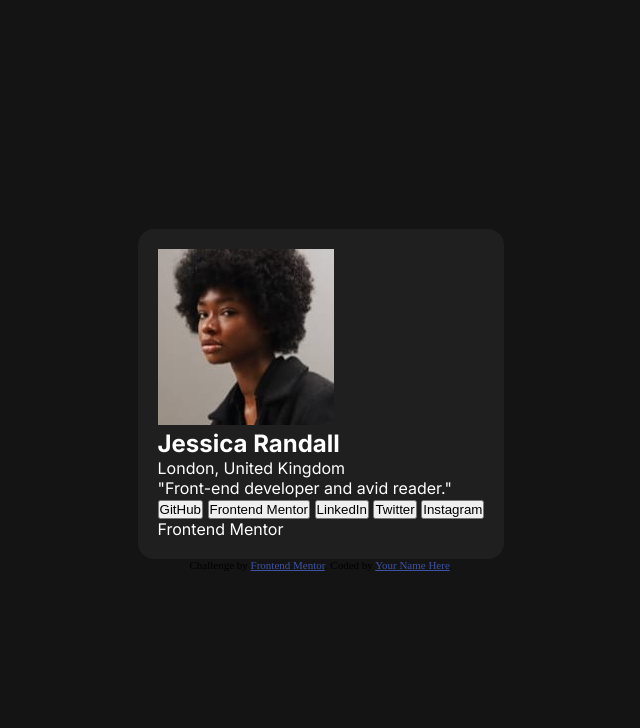
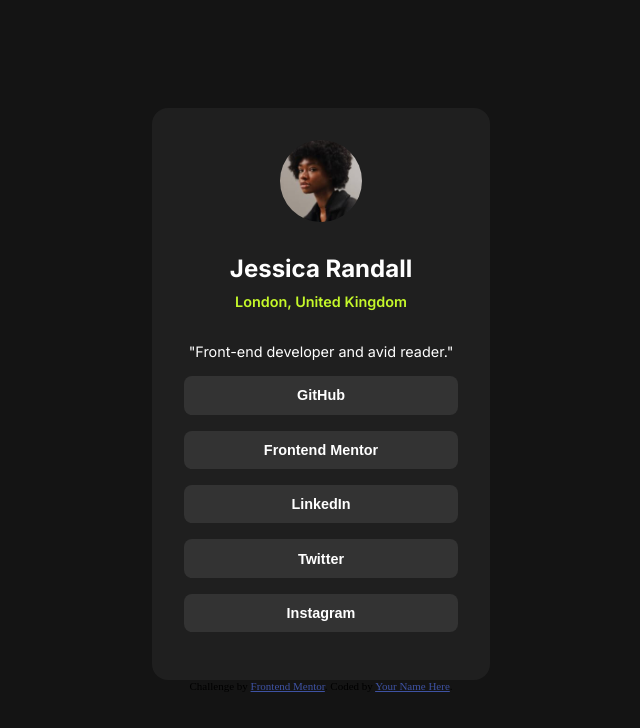
Before and after one commit to Skwarekk/Social-links-profile, a plain HTML site: page index.html in a window 1280 px wide. Shown: the whole page, without its empty margins (319-959 px from the left). Drawn offline with Linux system fonts and the light colour scheme.

Commit message:
content styles

```diff
--- a/index.html
+++ b/index.html
@@ -26,14 +26,23 @@
       <main>
         <span>"Front-end developer and avid reader." </span>
         <div class="buttons">
-          <button>GitHub</button>
-          <button>Frontend Mentor</button>
-          <button>LinkedIn</button>
-          <button>Twitter</button>
-          <button>Instagram</button>
+          <div class="button">
+            <button>GitHub</button>
+          </div>
+          <div class="button">
+            <button>Frontend Mentor</button>
+          </div>
+          <div class="button">
+            <button>LinkedIn</button>
+          </div>
+          <div class="button">
+            <button>Twitter</button>
+          </div>
+          <div class="button">
+            <button>Instagram</button>
+          </div>
         </div>
       </main>
-      Frontend Mentor
     </div>
 
     <div class="attribution">
--- a/style.css
+++ b/style.css
@@ -6,6 +6,12 @@
   --light-grey: hsl(0, 0%, 20%);
   --medium-grey: hsl(0, 0%, 12%);
   --dark-gray: hsl(0, 0%, 8%);
+
+  --font-light: 400;
+  --font-medium: 600;
+  --font-bold: 700;
+
+  --font-size: 0.9rem;
 }
 
 * {
@@ -25,12 +31,77 @@ body {
 }
 
 .container {
+  display: grid;
+  grid-template-rows: 50%, 50%;
+  grid-template-columns: 100%;
   background-color: var(--medium-grey);
-  max-width: 40%;
-  padding: 20px;
+  padding: 2rem;
   border-radius: 1rem;
   color: var(--white);
   font-family: Inter;
+}
+
+header,
+main {
+  height: 50%;
+  display: flex;
+  flex-direction: column;
+  align-items: center;
+  text-align: center;
+}
+
+header {
+  margin-bottom: 2rem;
+}
+
+.header-txt h1 {
+  margin-bottom: 0.5rem;
+  font-weight: var(--font-bold);
+}
+
+.header-txt span {
+  color: var(--green);
+  font-size: var(--font-size);
+  font-weight: var(--font-medium);
+}
+
+.img {
+  display: flex;
+  justify-content: center;
+  align-items: center;
+  width: 100%;
+  margin-bottom: 2rem;
+}
+
+img {
+  width: 30%;
+  border-radius: 100%;
+}
+
+main {
+  width: 100%;
+}
+
+main span {
+  margin-bottom: 1rem;
+  font-size: var(--font-size);
+  color: var(--white);
+}
+
+.buttons {
+  width: 100%;
+}
+
+button {
+  width: 100%;
+  padding: 0.7rem 5rem;
+  font-size: var(--font-size);
+  margin-bottom: 1rem;
+  background-color: var(--light-grey);
+  color: var(--white);
+  border: none;
+  border-radius: 0.5rem;
+  font-weight: var(--font-bold);
 }
 
 /*Frontend mentor files*/
```
